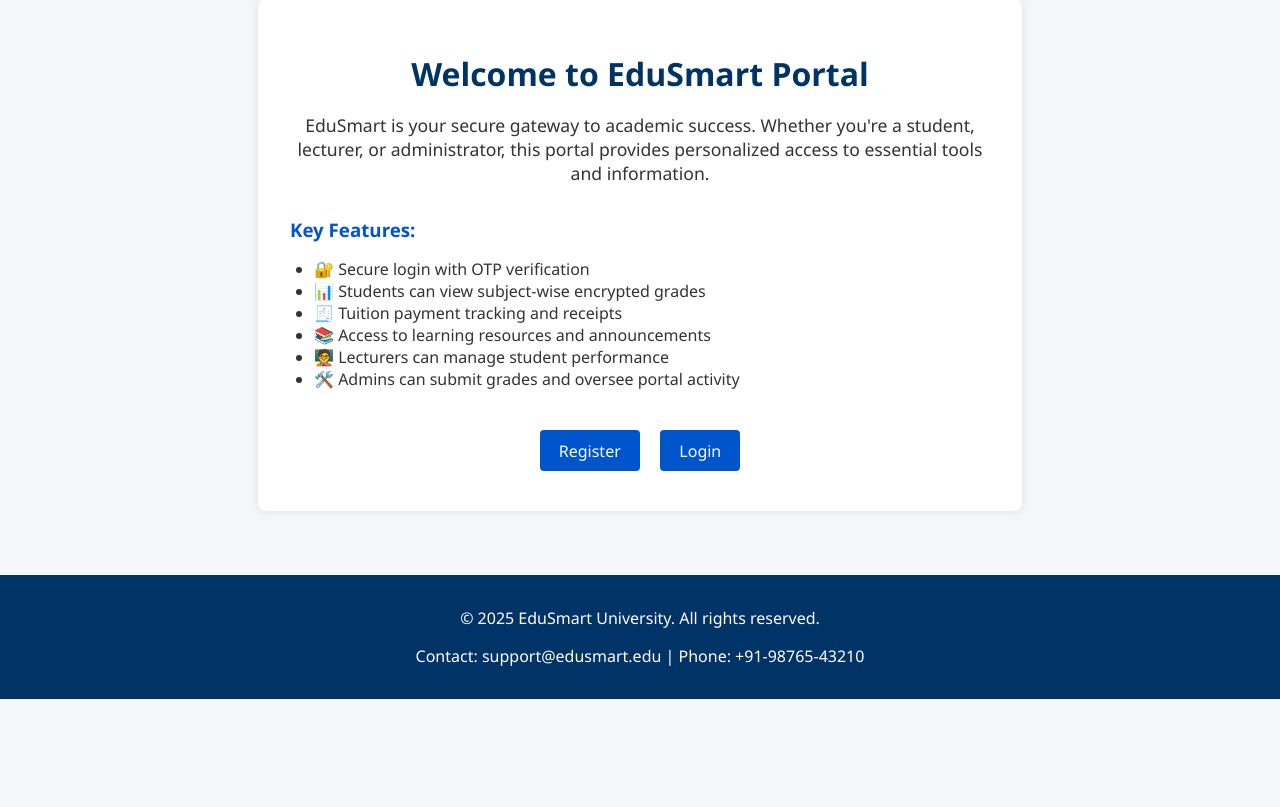
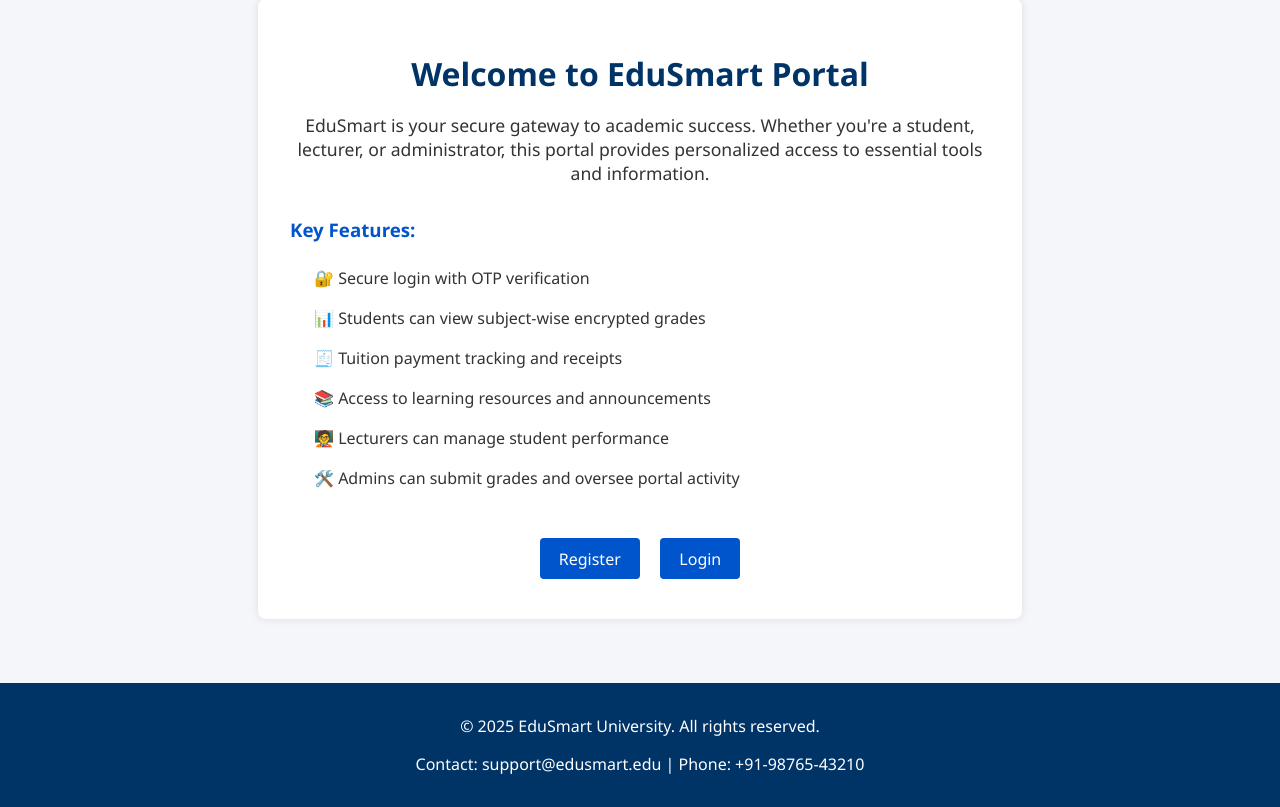
Before and after one commit to ParthibPal/Edusmart_portal, a Flask app: page / in a window 1280 px wide. Shown: the part 183-990 px from the top of the page. Before the commit the page ends 882 px from the top, so only its background shows below. Run offline with Flask 3, Linux system fonts and the light colour scheme; some web fonts are replaced.

Commit message:
Style changes

```diff
--- a/templates/home.html
+++ b/templates/home.html
@@ -35,7 +35,8 @@
   }
 
   .features ul {
-    list-style: disc;
+    list-style: none;
+    line-height: 40px;
     padding-left: 1.5em;
     color: #333;
   }
--- a/templates/verify_otp.html
+++ b/templates/verify_otp.html
@@ -26,7 +26,7 @@
     }
 
     input[type="text"] {
-      width: 100%;
+      width: 90%;
       padding: 0.75em;
       margin-bottom: 1em;
       border: 1px solid #ccc;
```
Also changed, not shown: database/edusmart.db.
